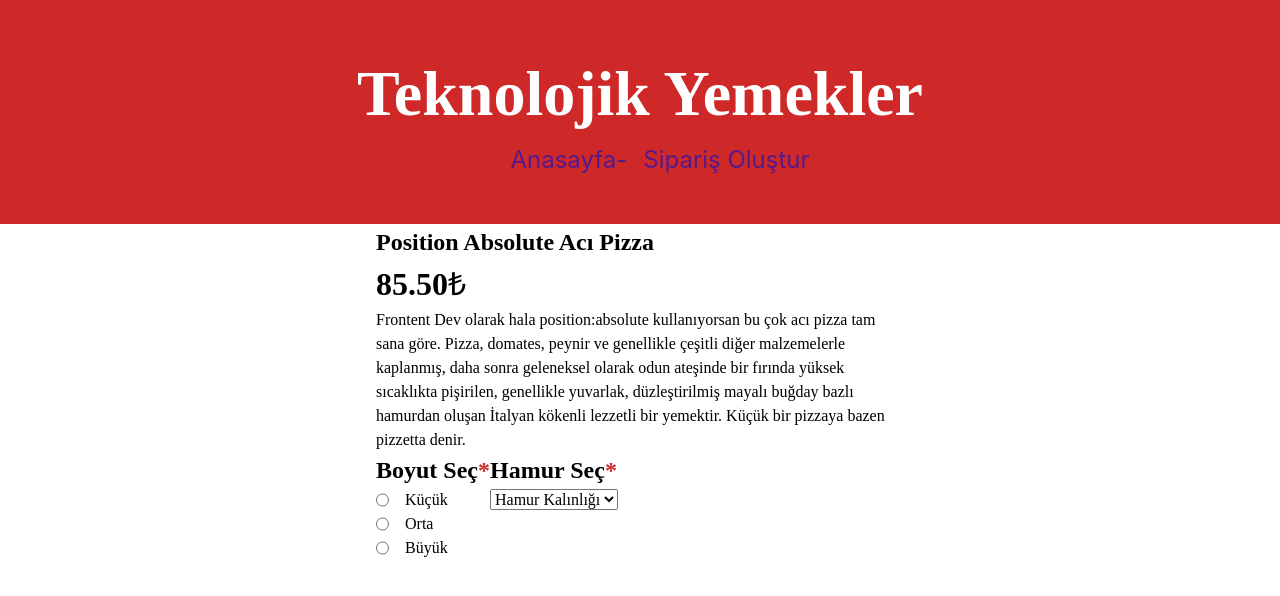
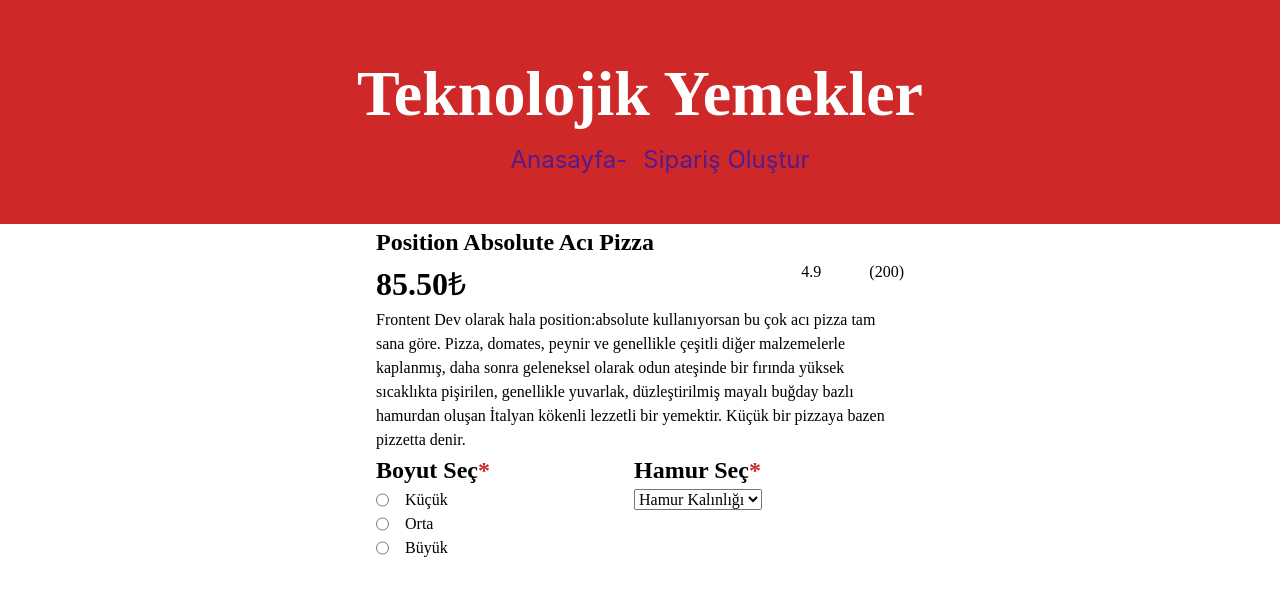
Before and after one commit to TamerCel/s8-Pizza, a React (Vite) app: page / in a window 1280 px wide. Shown: the top 596 px of the page. Built offline with nearby package versions, Linux system fonts and the light colour scheme.

Commit message:
css-duzenlendi

```diff
--- a/src/App.css
+++ b/src/App.css
@@ -46,15 +46,26 @@
 .display-flex {
   display: flex;
 }
-.flex-dricetion-row {
-  flex-direction: row;
-}
-.flex-dricetion-column {
+
+.flex-direction-column {
   flex-direction: column;
 }
 .gap-1rem {
   gap: 1rem;
 }
+
+.gap-3rem {
+  gap: 3rem;
+}
+
+.gap-4rem {
+  gap: 4rem;
+}
+
+.gap-9rem {
+  gap: 9rem;
+}
+
 .gap-10rem {
   gap: 10rem;
 }
@@ -65,8 +76,20 @@
   align-items: center;
 }
 .justify-content-sb {
-  justify-content: space-around;
+  justify-content: space-between;
 }
 .wrap {
   flex-wrap: wrap;
 }
+
+.width-100{
+  width : 100%;
+}
+
+.align-items-end{
+  align-items: end;
+}
+
+.justify-content-end{
+justify-content:flex-end;
+}
--- a/src/Form.jsx
+++ b/src/Form.jsx
@@ -1,18 +1,25 @@
 import React from 'react'
 import './index.css'
 const boyutlar = ['Küçük', 'Orta', 'Büyük'];
-
 const hamurlar = ['İnce', 'Orta', 'Kalın'];
 function Form() {
     return (
         <div className='display-flex justify-content align-items text-content gap-10rem'>
             <div className="font-barlow color-black max-width">
-                <h2>Position Absolute Acı Pizza</h2>
-                <h1>85.50₺</h1>
-                <p className='text-align-start'>
-                    Frontent Dev olarak hala position:absolute kullanıyorsan bu çok acı pizza tam sana göre. Pizza, domates, peynir ve genellikle çeşitli diğer malzemelerle kaplanmış, daha sonra geleneksel olarak odun ateşinde bir fırında yüksek sıcaklıkta pişirilen, genellikle yuvarlak, düzleştirilmiş mayalı buğday bazlı hamurdan oluşan İtalyan kökenli lezzetli bir yemektir. Küçük bir pizzaya bazen pizzetta denir.
-                </p>
-                <div className='display-flex justify-content-start '>{/* Boyut - Hamur */}
+                <div className='display-flex flex-direction-column'>
+                    <h2>Position Absolute Acı Pizza</h2>
+                    <div className='display-flex flex-direction-row justify-content-sb'>
+                        <h1>85.50₺</h1>
+                        <div className='display-flex width-100 justify-content-end gap-3rem'>
+                            <p>4.9</p>
+                            <p>(200)</p>
+                        </div>
+                    </div>
+                    <p className='text-align-start'>
+                        Frontent Dev olarak hala position:absolute kullanıyorsan bu çok acı pizza tam sana göre. Pizza, domates, peynir ve genellikle çeşitli diğer malzemelerle kaplanmış, daha sonra geleneksel olarak odun ateşinde bir fırında yüksek sıcaklıkta pişirilen, genellikle yuvarlak, düzleştirilmiş mayalı buğday bazlı hamurdan oluşan İtalyan kökenli lezzetli bir yemektir. Küçük bir pizzaya bazen pizzetta denir.
+                    </p>
+                </div>
+                <div className='display-flex gap-9rem'>{/* Boyut - Hamur */}
                     <div>{/* Boyut Seç */}
                         <h2>Boyut Seç<span className='color-star'>*</span></h2>
                         {boyutlar.map((boyut, ind) => {
```
